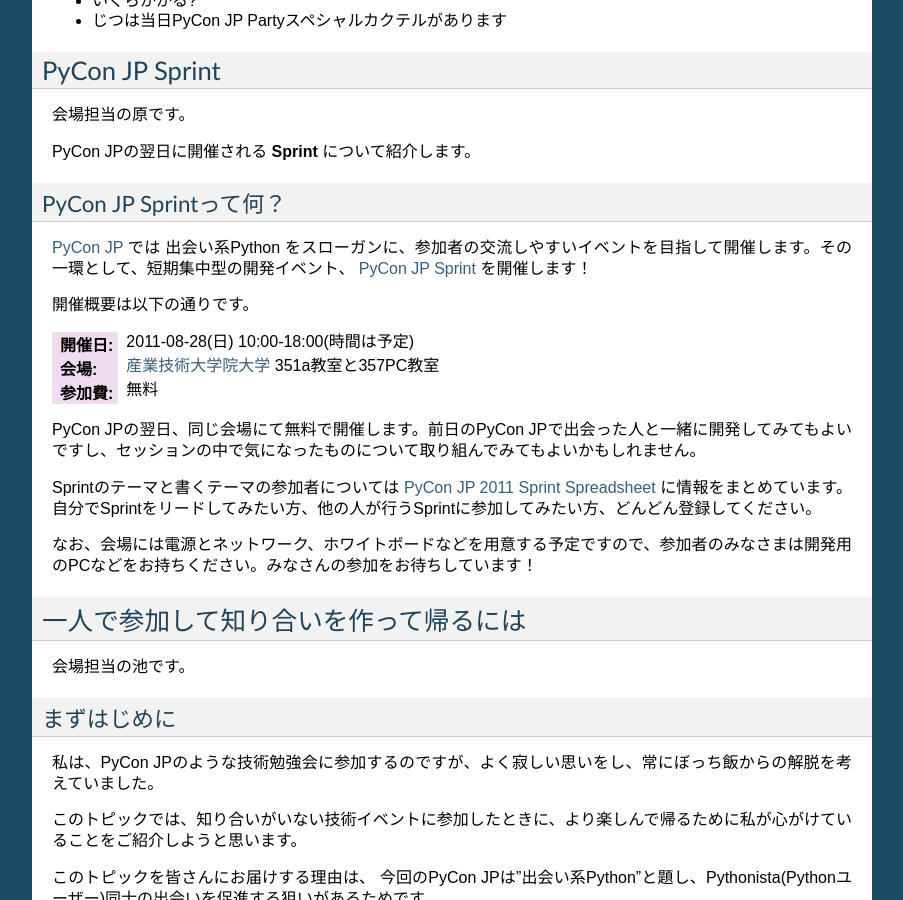
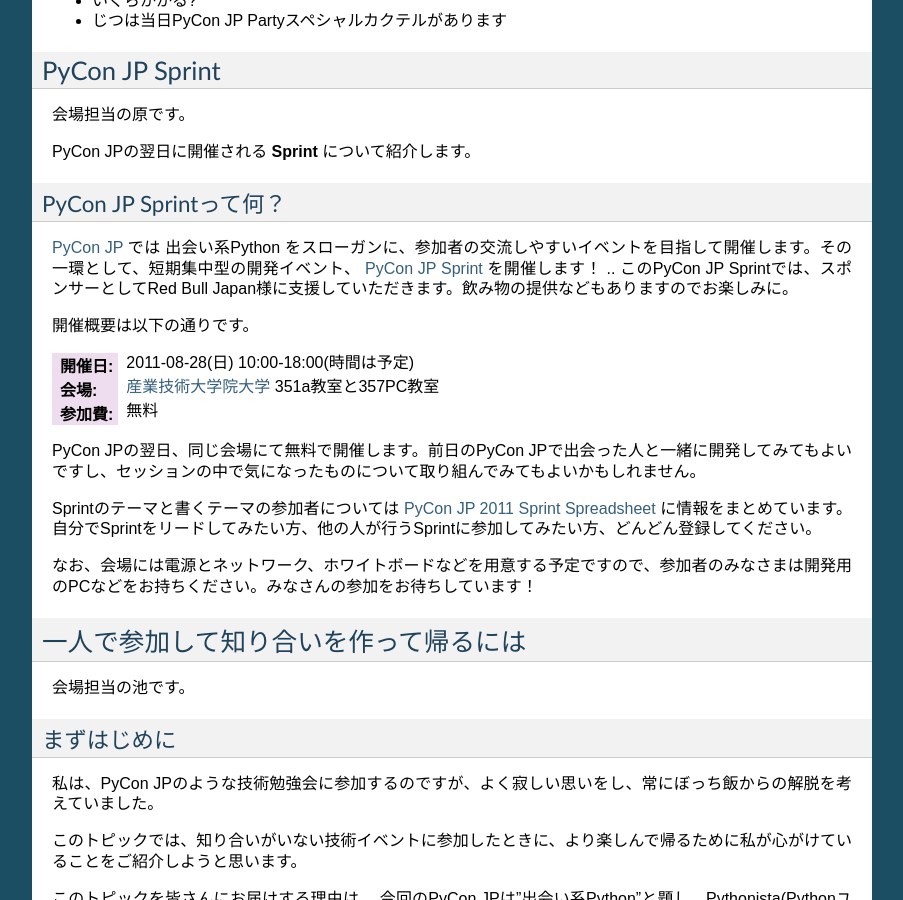
Before and after one commit to michilu/prepycon-article, a Sphinx documentation site: the page built from sphinx/vol3.rst, in a window 1280 px wide and 900 px high, scrolled down 2325 px. Shown: the whole window, without its empty margins (198-1101 px from the left). Built offline with Sphinx 7.4.7, drawn with Linux system fonts in a browser that asks for light colours.

Commit message:
写真とRedBullについて追加（コメントアウト）

```diff
--- a/sphinx/vol3.rst
+++ b/sphinx/vol3.rst
@@ -83,6 +83,7 @@
 PyCon JP Sprintって何？
 -----------------------
 `PyCon JP <http://2011.pycon.jp/>`_ では 出会い系Python をスローガンに、参加者の交流しやすいイベントを目指して開催します。その一環として、短期集中型の開発イベント、  `PyCon JP Sprint <http://2011.pycon.jp/program/sprints>`_ を開催します！
+.. このPyCon JP Sprintでは、スポンサーとしてRed Bull Japan様に支援していただきます。飲み物の提供などもありますのでお楽しみに。
 
 開催概要は以下の通りです。
 
```
Also changed, not shown: sphinx/_static/mactkg.jpg (added).
